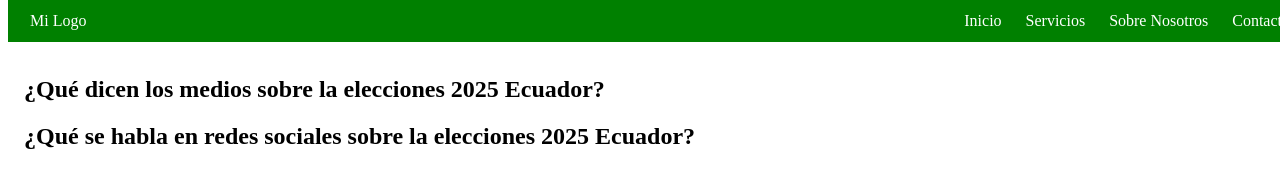
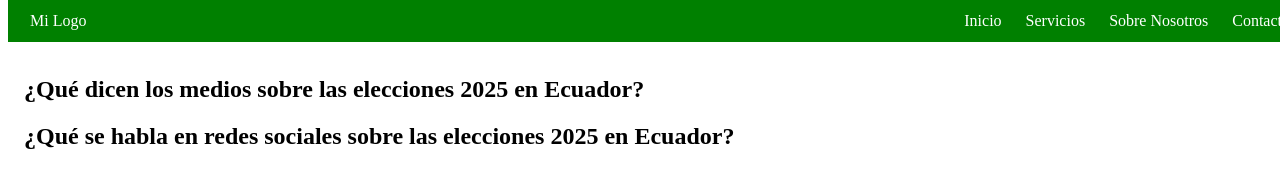
Before and after one commit to datosinvestoria/P_Inicial, a website: page index.html in a window 1280 px wide. Drawn offline with Linux system fonts and the light colour scheme; no server answers.

Commit message:
Update index.html

```diff
--- a/index.html
+++ b/index.html
@@ -17,18 +17,18 @@
             <a href="#sobre-nosotros">Sobre Nosotros</a>
             <a href="#contacto">Contacto</a>
         </div>
-         </div>
+    </div>
     <div class="content">
         <section>
-            <h1>¿Qué dicen los medios sobre la elecciones 2025 Ecuador?</h1>
-            <div id="feed">
+            <h1>¿Qué dicen los medios sobre las elecciones 2025 en Ecuador?</h1>
+            <div id="feed"></div> <!-- Asegúrate de que esta sección tenga contenido dinámico -->
         </section>
         <section>
-            <h1>¿Qué se habla en redes sociales sobre la elecciones 2025 Ecuador?</h1>
+            <h1>¿Qué se habla en redes sociales sobre las elecciones 2025 en Ecuador?</h1>
             <div id="posts"></div>
         </section>
     </div>
 
- <script src="scripts.js"></script>
+    <script src="scripts.js"></script>
 </body>
 </html>
```
